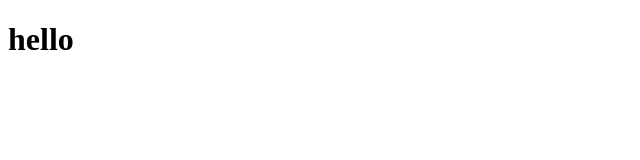
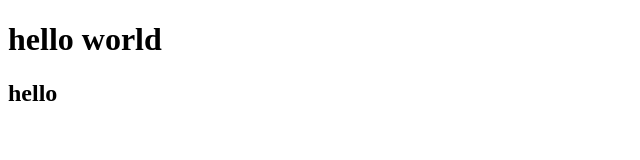
Before and after one commit to shekabdulla189/test, a plain HTML site: page index.html in a window 1280 px wide. Shown: the whole page, without its empty margins (0-640 px from the left). Drawn offline with Linux system fonts and the light colour scheme.

Commit message:
an updated commit message

```diff
--- a/index.html
+++ b/index.html
@@ -3,6 +3,7 @@
     <head>
     </head>
     <body>
-        <h1>hello</h1>
+        <h1>hello world</h1>
+        <h2>hello</h2>
     </body>
 </html>
```
